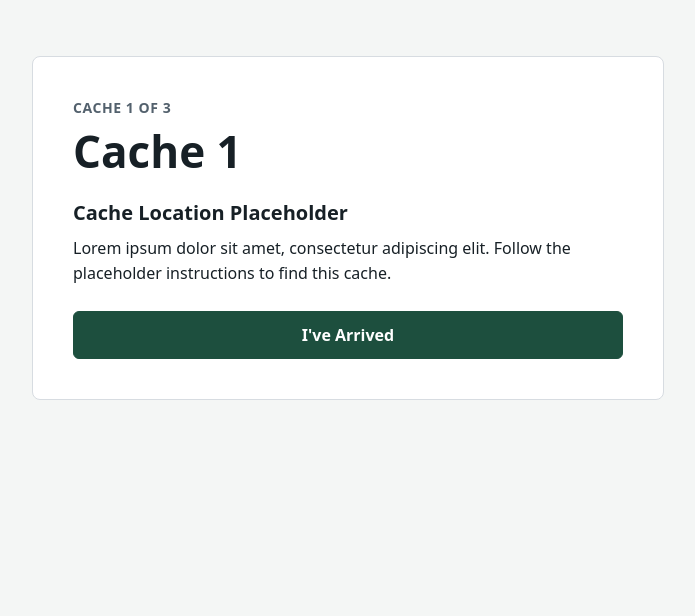
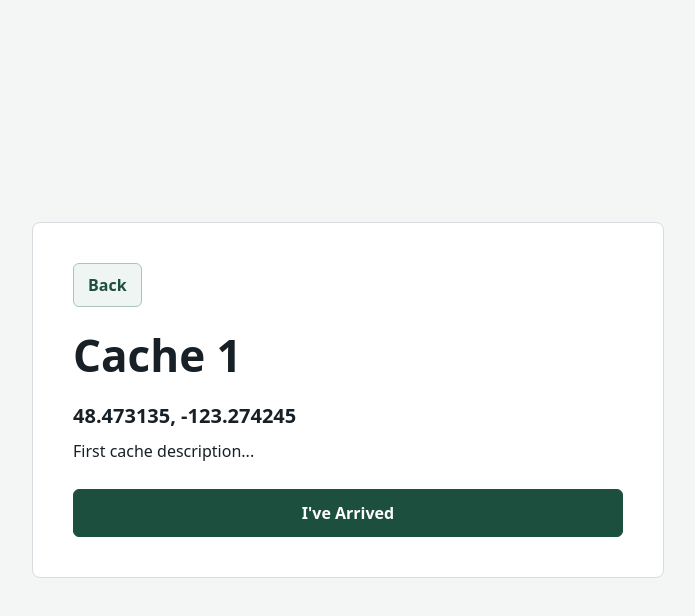
Before and after one commit to nadya-kievit/Meet-Garry, a React (Vite) app: page / in a window 1280 px wide. Both pictures are taken after a click on the button "View First Cache". Shown: the top 616 px of the page, without its empty margins (292-987 px from the left). Built offline with nearby package versions, Linux system fonts and the light colour scheme.

Commit message:
Added a back button and updated a bit of styling/functionality

```diff
--- a/src/App.css
+++ b/src/App.css
@@ -1,6 +1,10 @@
 .site-shell {
+	display: grid;
+	align-items: center;
 	width: 100%;
 	max-width: 680px;
+	min-height: 100vh;
+	min-height: 100svh;
 	margin: 0 auto;
 	padding: 24px 16px;
 }
@@ -10,15 +14,6 @@
 	background: #ffffff;
 	border: 1px solid #d7dce1;
 	border-radius: 8px;
-}
-
-.eyebrow {
-  margin-bottom: 8px;
-  color: #53616d;
-  font-size: 0.875rem;
-  font-weight: 700;
-  letter-spacing: 0.04em;
-  text-transform: uppercase;
 }
 
 .primary-button,
@@ -41,6 +36,33 @@
 
 .primary-button:hover {
 	background: #153c2f;
+}
+
+.back-button {
+	display: inline-flex;
+	align-items: center;
+	gap: 8px;
+	min-height: 44px;
+	margin: 0 0 24px;
+	padding: 9px 14px;
+	color: #1d4f3e;
+	background: #eef5f2;
+	border: 1px solid #a9c5ba;
+	border-radius: 6px;
+	font: inherit;
+	font-weight: 700;
+	cursor: pointer;
+}
+
+.back-button span {
+	font-size: 1.2rem;
+	line-height: 1;
+}
+
+.back-button:hover {
+	color: #153c2f;
+	background: #dfece7;
+	border-color: #6f9d8b;
 }
 
 .quiz h2 {
@@ -72,7 +94,8 @@
 }
 
 .primary-button:focus-visible,
-.answer-button:focus-visible {
+.answer-button:focus-visible,
+.back-button:focus-visible {
 	outline: 3px solid #8cc7b2;
 	outline-offset: 2px;
 }
--- a/src/App.jsx
+++ b/src/App.jsx
@@ -1,30 +1,26 @@
 import { useState } from 'react'
-import CachePage from './components/CachePage.jsx'
 import Quiz from './components/Quiz.jsx'
 import './App.css'
 
 const caches = [
 	{
-    title: 'Cache Location Placeholder',
-    description:
-      'Lorem ipsum dolor sit amet, consectetur adipiscing elit. Follow the placeholder instructions to find this cache.',
-    question: 'Question placeholder text for Cache 1?',
+		title: '48.473135, -123.274245',
+		description: 'First cache description...',
+		question: 'Question....?',
 		answers: ['Option A', 'Option B', 'Option C', 'Option D'],
 		correctAnswer: 'Option B',
 	},
 	{
-    title: 'Cache Location Placeholder',
-    description:
-      'Lorem ipsum dolor sit amet, consectetur adipiscing elit. Follow the placeholder instructions to find this cache.',
-    question: 'Question placeholder text for Cache 2?',
+		title: '48.473135, -123.274245',
+		description: 'Second cache description...',
+		question: 'Question....?',
 		answers: ['Option A', 'Option B', 'Option C', 'Option D'],
 		correctAnswer: 'Option C',
 	},
 	{
-    title: 'Cache Location Placeholder',
-    description:
-      'Lorem ipsum dolor sit amet, consectetur adipiscing elit. Follow the placeholder instructions to find this cache.',
-    question: 'Question placeholder text for Cache 3?',
+		title: '48.473135, -123.274245',
+		description: 'Third cache description...',
+		question: 'Question....?',
 		answers: ['Option A', 'Option B', 'Option C', 'Option D'],
 		correctAnswer: 'Option D',
 	},
@@ -44,14 +40,32 @@ function App() {
 		setStage(cacheNumber === caches.length ? 'success' : `cache${cacheNumber + 1}`)
 	}
 
+	const stages = [
+		'landing',
+		'cache1',
+		'quiz1',
+		'cache2',
+		'quiz2',
+		'cache3',
+		'quiz3',
+		'success',
+	]
+
+	const handleBack = () => {
+		const index = stages.indexOf(stage)
+
+		if (index > 0) {
+			setStage(stages[index - 1])
+		}
+	}
+
 	return (
 		<main className="site-shell">
 			<div className="card">
 				{stage === 'landing' && (
 					<section aria-labelledby="landing-title">
-            <p className="eyebrow">Multi-cache activity</p>
-            <h1 id="landing-title">Multi-Cache Title Placeholder</h1>
-            <p>Lorem ipsum dolor sit amet, consectetur adipiscing elit.</p>
+						<h1 id="landing-title">Meet Garry</h1>
+						<p>Stuff about Garry Oaks here...</p>
 						<button className="primary-button" onClick={() => setStage('cache1')}>
 							View First Cache
 						</button>
@@ -59,19 +73,24 @@ function App() {
 				)}
 
 				{isCacheStage && currentCache && (
-          <CachePage
-            number={cacheNumber}
-            title={currentCache.title}
-            description={currentCache.description}
-            onArrived={goToQuiz}
-          />
+					<section aria-labelledby={`cache-${cacheNumber}-title`}>
+						<button className="back-button" onClick={handleBack}>
+							Back
+						</button>
+						<h1 id={`cache-${cacheNumber}-title`}>Cache {cacheNumber}</h1>
+						<h2>{currentCache.title}</h2>
+						<p>{currentCache.description}</p>
+						<button className="primary-button" onClick={goToQuiz}>
+							I&apos;ve Arrived
+						</button>
+					</section>
 				)}
 
 				{isQuizStage && currentCache && (
 					<section aria-labelledby={`quiz-${cacheNumber}-title`}>
-            <p className="eyebrow">
-              Cache {cacheNumber} of {caches.length}
-            </p>
+						<button className="back-button" onClick={handleBack}>
+							Back
+						</button>
 						<h1 id={`quiz-${cacheNumber}-title`}>Cache {cacheNumber} Quiz</h1>
 						<Quiz
 							question={currentCache.question}
@@ -89,6 +108,9 @@ function App() {
 
 				{stage === 'success' && (
 					<section aria-labelledby="success-title">
+						<button className="back-button" onClick={handleBack}>
+							Back
+						</button>
 						<p className="eyebrow">Multi-cache complete</p>
 						<h1 id="success-title">Congratulations!</h1>
 						<p>
--- a/src/components/CachePage.jsx
+++ /dev/null
@@ -1,15 +0,0 @@
-function CachePage({ number, title, description, onArrived }) {
-  return (
-    <section aria-labelledby={`cache-${number}-title`}>
-      <p className="eyebrow">Cache {number} of 3</p>
-      <h1 id={`cache-${number}-title`}>Cache {number}</h1>
-      <h2>{title}</h2>
-      <p>{description}</p>
-      <button className="primary-button" onClick={onArrived}>
-        I&apos;ve Arrived
-      </button>
-    </section>
-  )
-}
-
-export default CachePage
```
Also changed, not shown: src/components/Quiz.jsx (indentation only). Lines whose indentation alone changed are shown as unchanged.
